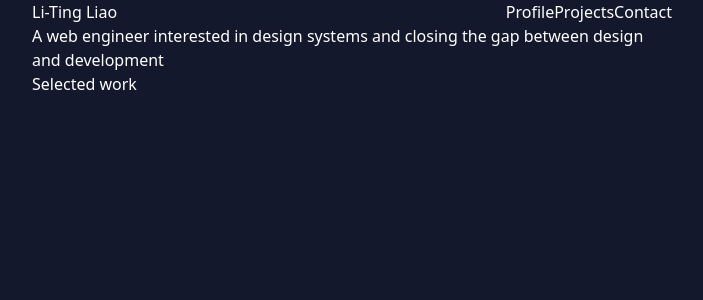
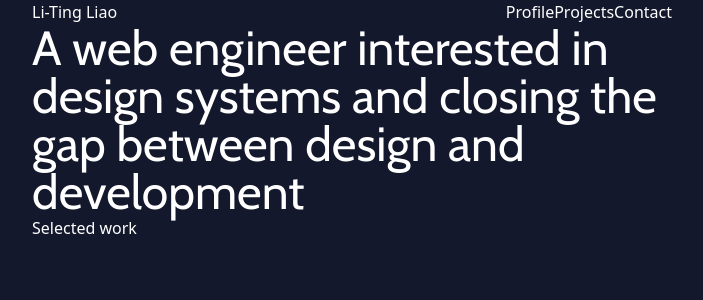
Before and after one commit to ting11222001/litingtiff.dev, a Next.js app in the folder portfolio/: page / in a window 1280 px wide. Shown: the top 300 px of the page, without its empty margins (288-991 px from the left). Built offline with nearby package versions, Linux system fonts and the light colour scheme.

Commit message:
feat: 🎸 title font

```diff
--- a/portfolio/pages/index.tsx
+++ b/portfolio/pages/index.tsx
@@ -10,7 +10,7 @@ export default function Home() {
       <div className="flex justify-center">
         <div className="flex flex-col max-w-screen-sm">
           <div>
-            <h1>A web engineer interested in design systems and closing the gap between design and development</h1>
+            <h1 className="font-display text-5xl">A web engineer interested in design systems and closing the gap between design and development</h1>
           </div>
           <div>
             <h2>Selected work</h2>
--- a/portfolio/styles/globals.css
+++ b/portfolio/styles/globals.css
@@ -1,3 +1,5 @@
+@import url('https://fonts.googleapis.com/css2?family=Cabin&display=swap');
+
 @tailwind base;
 @tailwind components;
 @tailwind utilities;
--- a/portfolio/tailwind.config.js
+++ b/portfolio/tailwind.config.js
@@ -6,7 +6,11 @@ module.exports = {
     "./components/**/*.{js,ts,jsx,tsx}",
   ],
   theme: {
-    extend: {},
+    extend: {
+      fontFamily: {
+        'display': ['Cabin', 'sans-serif'],
+      }
+    },
   },
   plugins: [],
 }
```
